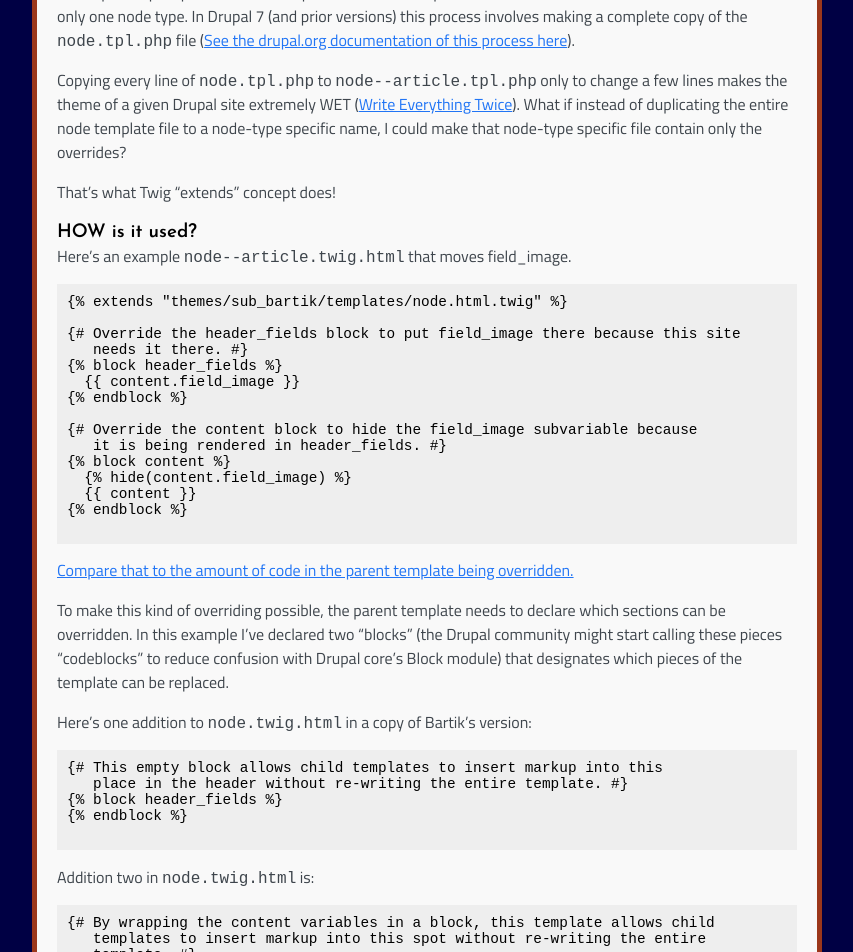
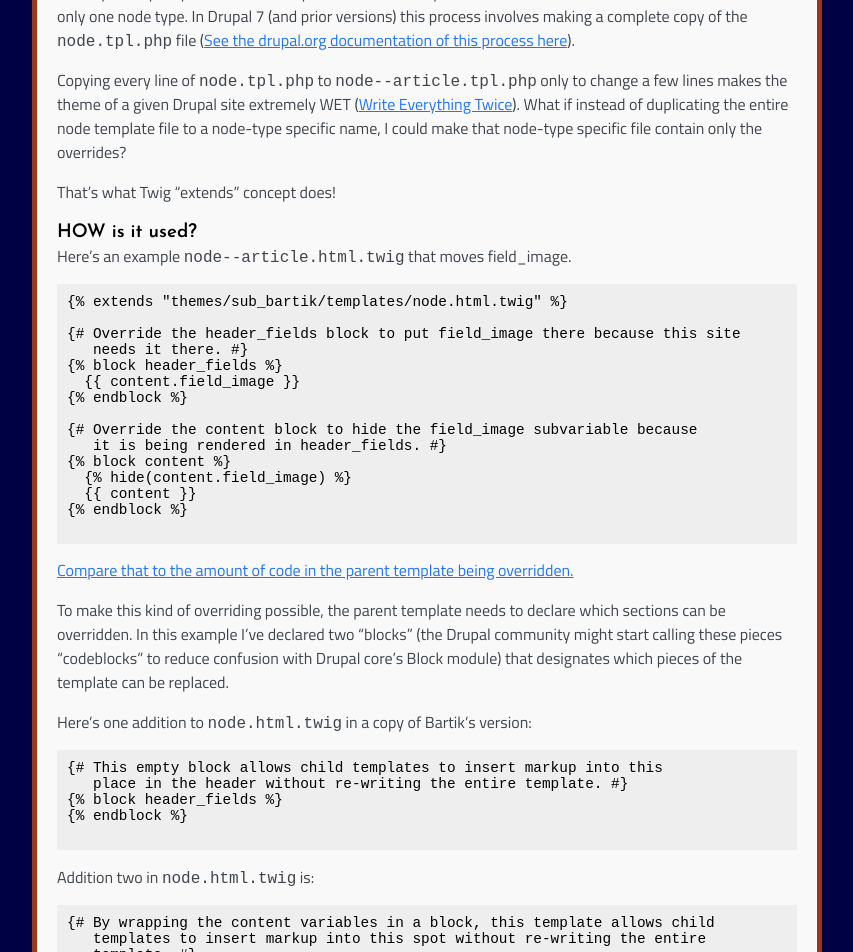
Before and after one commit to stevector/stevector.github.io, a Jekyll site: the page built from _posts/2013-10-27-d8-twig-extends.md, in a window 1280 px wide. Shown: the part 403-1355 px from the top of the page, without its empty margins (213-1066 px from the left). Built offline with Jekyll 4.4.1, drawn with Linux system fonts in a browser that asks for light colours; nearby versions of some CDN libraries; Markdown is read by kramdown in place of the engine named in the settings; comment, search, counter and statistics services are not loaded; some of the changed text lies outside the part shown.

Commit message:
Fixing inversion of filename suffix

```diff
--- a/_posts/2013-10-27-d8-twig-extends.md
+++ b/_posts/2013-10-27-d8-twig-extends.md
@@ -23,7 +23,7 @@ That's what Twig "extends" concept does!
 
 ### HOW is it used?
 
-Here's an example `node--article.twig.html` that moves field_image.
+Here's an example `node--article.html.twig` that moves field_image.
 
 <pre>
 {% raw %}{% extends "themes/sub_bartik/templates/node.html.twig" %}
@@ -47,7 +47,7 @@ Here's an example `node--article.twig.html` that moves field_image.
 
 To make this kind of overriding possible, the parent template needs to declare which sections can be overridden. In this example I've declared two "blocks" (the Drupal community might start calling these pieces "codeblocks" to reduce confusion with Drupal core's Block module) that designates which pieces of the template can be replaced.
 
-Here's one addition to `node.twig.html` in a copy of Bartik's version:
+Here's one addition to `node.html.twig` in a copy of Bartik's version:
 
 <pre>
 {% raw %}{# This empty block allows child templates to insert markup into this
@@ -57,7 +57,7 @@ Here's one addition to `node.twig.html` in a copy of Bartik's version:
 {% endraw %}
 </pre>
 
-Addition two in `node.twig.html` is:
+Addition two in `node.html.twig` is:
 
 <pre>
 {% raw %}{# By wrapping the content variables in a block, this template allows child
@@ -72,8 +72,8 @@ Addition two in `node.twig.html` is:
 
 The complete example code, which is a sub-theme of Bartik, is here [in an alternate branch of the github repo of this blog you're reading](https://github.com/stevector/stevector.github.io/tree/example--twig-extends).
 To test the theme `git clone` that branch into `/themes` of a Drupal 8 site and enable it.
-Notice that the "parent" `node.twig.html` is in this sub-theme.
-By having a `node.twig.html` in the sub-theme, Drupal (and Twig) completely ignore the `node.twig.html` in Bartik and node module.
+Notice that the "parent" `node.html.twig` is in this sub-theme.
+By having a `node.html.twig` in the sub-theme, Drupal (and Twig) completely ignore the `node.html.twig` in Bartik and node module.
 That kind of overriding, where a template file in the theme completely supersedes Core, is the same as previous versions of Drupal.
 
 ### WHO should write these "blocks"?
```
